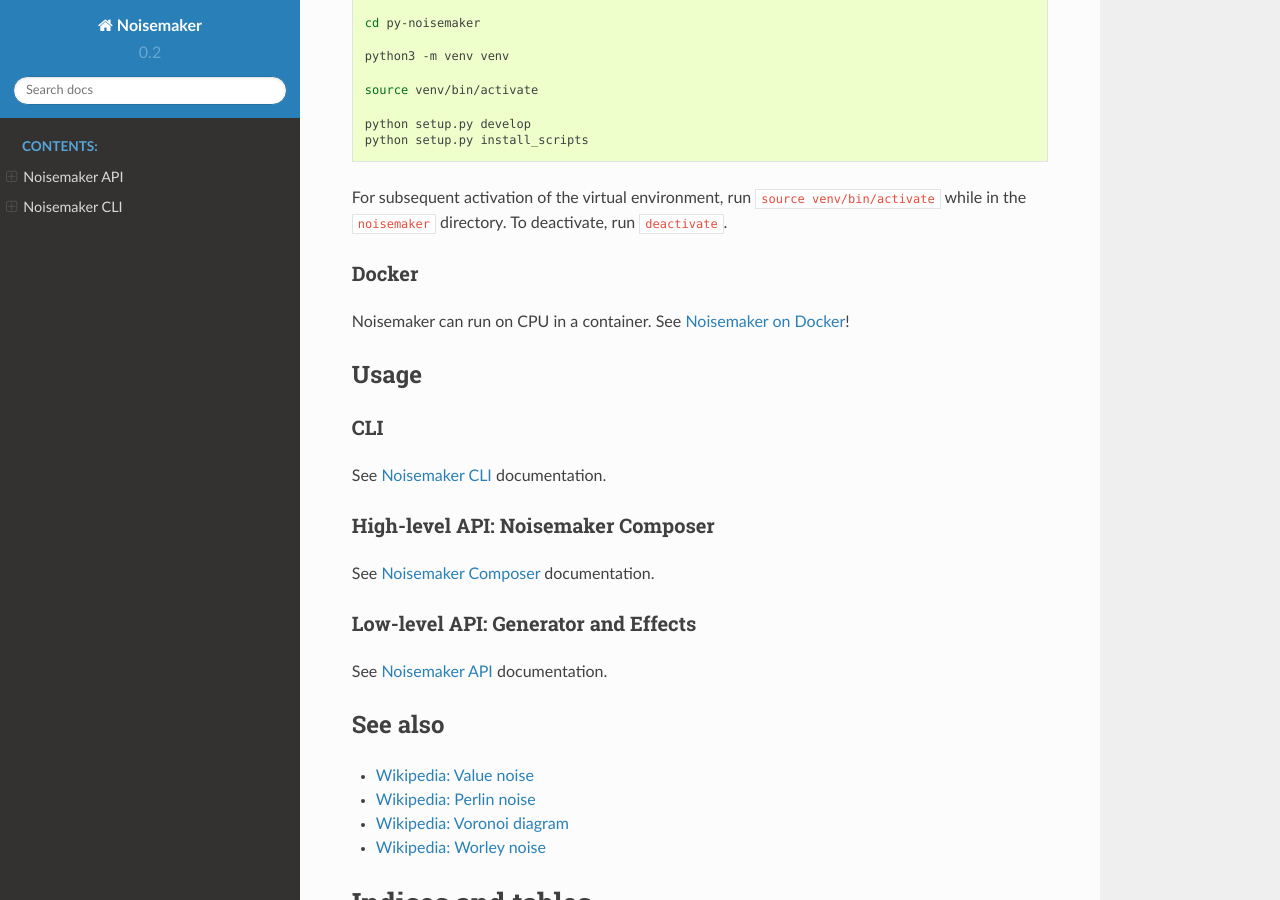
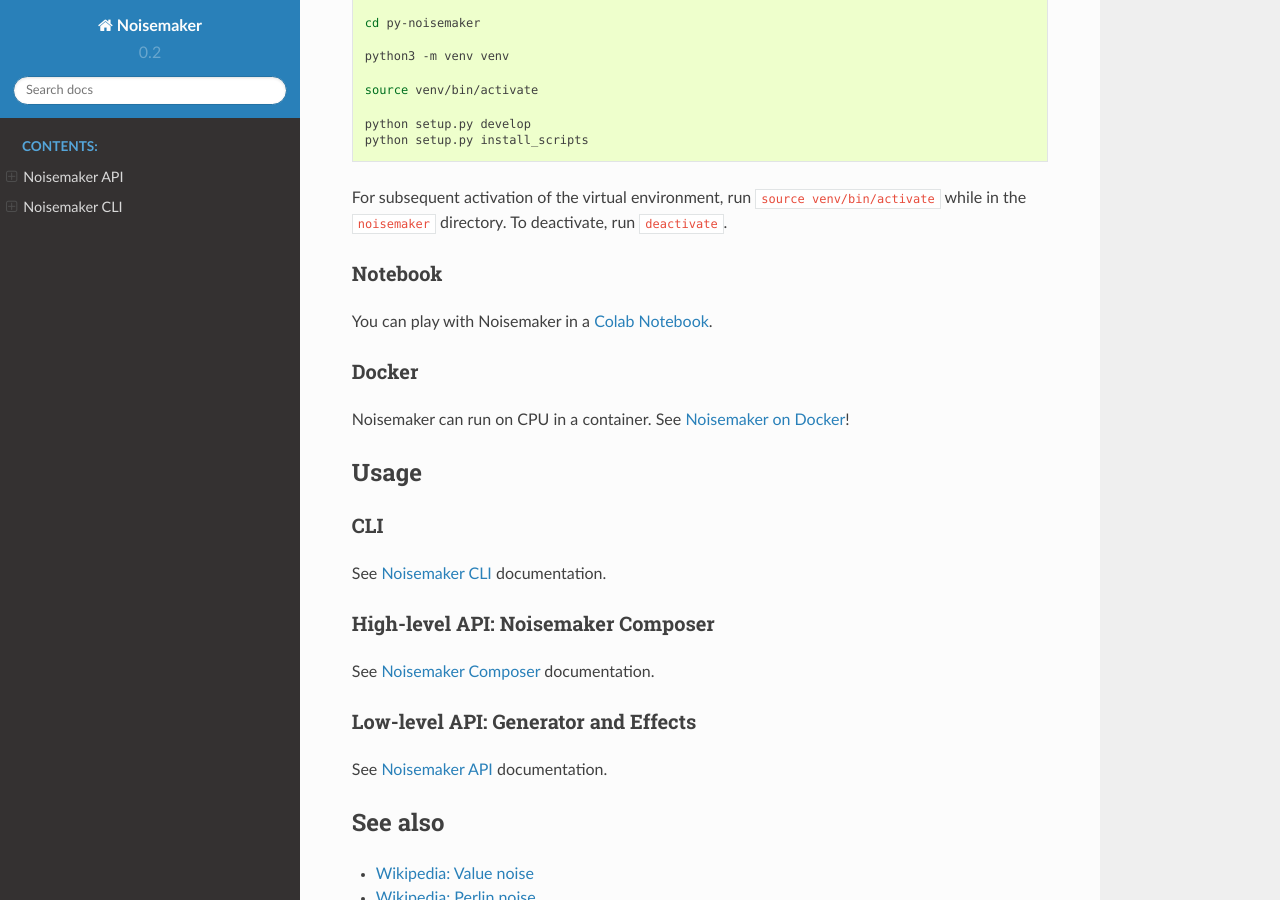
Before and after one commit to aayars/py-noisemaker, a Sphinx documentation site: the page built from docs/index.rst, in a window 1280 px wide and 900 px high, scrolled down 970 px. Built offline with Sphinx 7.4.7 and the Read the Docs theme 2.0.0, drawn with Linux system fonts in a browser that asks for light colours.

Commit message:
add link to colab

```diff
--- a/docs/index.rst
+++ b/docs/index.rst
@@ -68,6 +68,11 @@
 
 For subsequent activation of the virtual environment, run ``source venv/bin/activate`` while in the ``noisemaker`` directory. To deactivate, run ``deactivate``.
 
+Notebook
+~~~~~~~~
+
+You can play with Noisemaker in a `Colab Notebook`_.
+
 Docker
 ~~~~~~
 
@@ -109,6 +114,7 @@
 
 .. _`Python 3`: https://www.python.org/
 .. _`Noisemaker`: https://github.com/aayars/py-noisemaker
+.. _`Colab Notebook`: https://colab.research.google.com/drive/1s1FNR6dYcNEXE7Uwx_E8rH6Xn4sMcqMV?usp=sharing
 .. _`Noisemaker on Docker`: https://hub.docker.com/r/aayars/py-noisemaker/
 .. _`TensorFlow`: https://www.tensorflow.org/
 .. _`install TensorFlow`: https://www.tensorflow.org/install/
```
